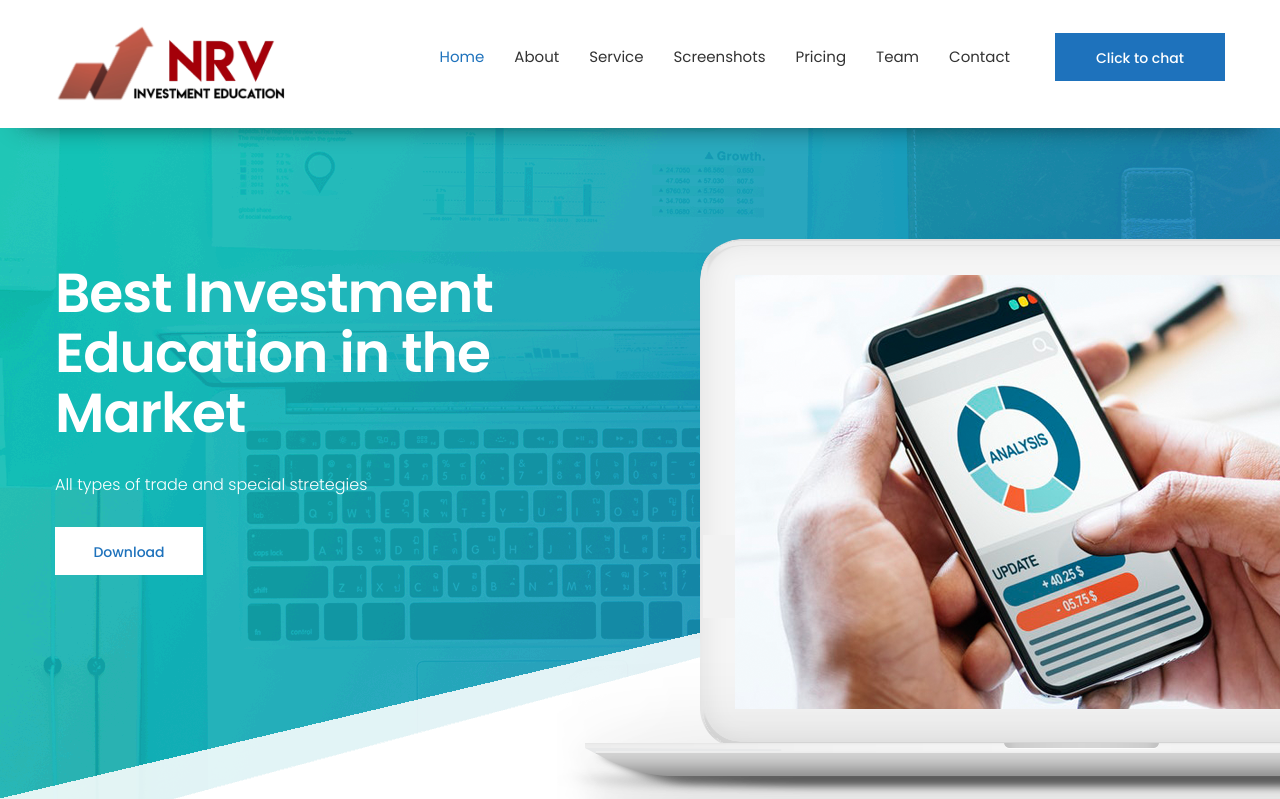
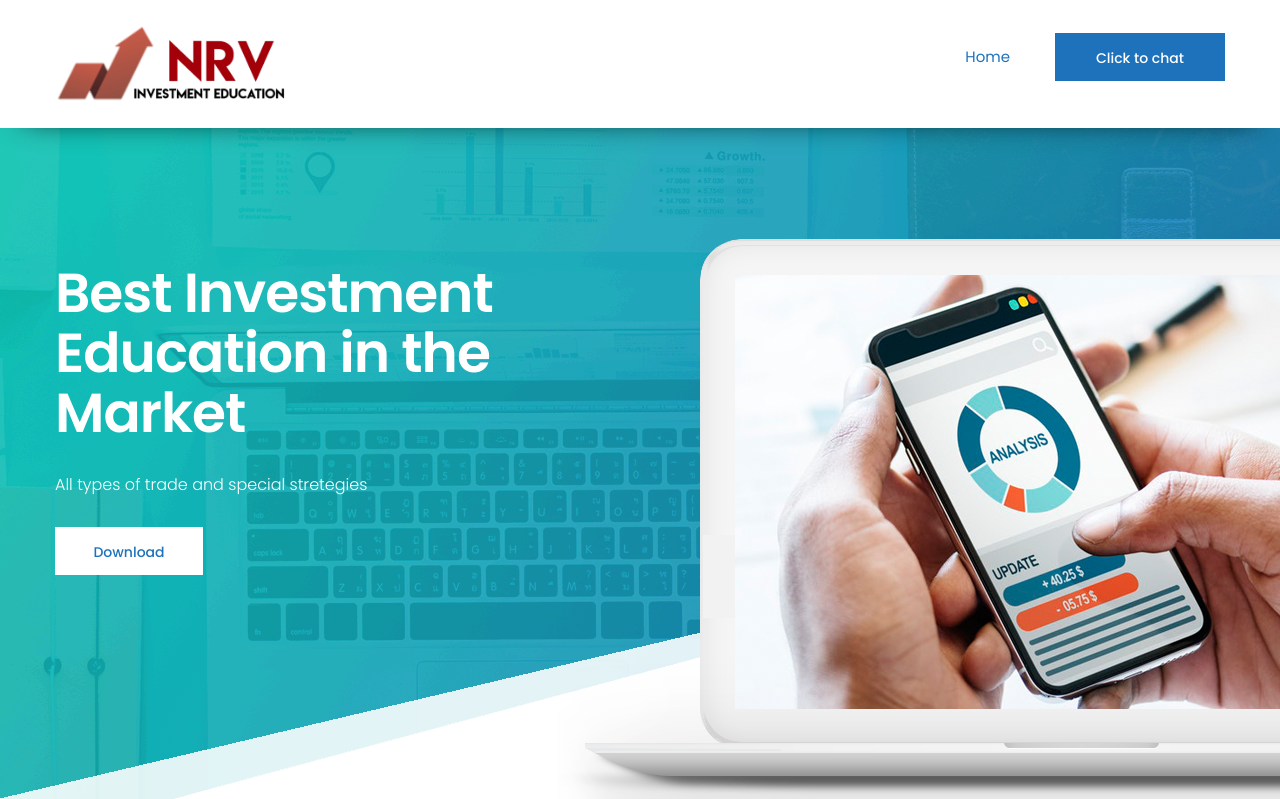
Before and after one commit to nrvinvest/nrvinvest.github.io, a plain HTML site: page index.html in a window 1280 px wide. Shown: the top 799 px of the page. Drawn offline with Linux system fonts and the light colour scheme.

Commit message:
Update index.html

```diff
--- a/index.html
+++ b/index.html
@@ -42,12 +42,6 @@
                      <div class="menu">
                         <ul class="clearfix">
                            <li class="active"><a href="index.html">Home</a></li>
-                           <li><a href="about.html">About</a></li>
-                           <li><a href="service.html">Service</a></li>
-                           <li><a href="screenshots.html">Screenshots</a></li>
-                           <li><a href="pricing.html">Pricing</a></li>
-                           <li><a href="team.html">Team</a></li>
-                           <li><a href="contact.html">Contact</a></li>
                         </ul>
                      </div>
                   </div>
```
